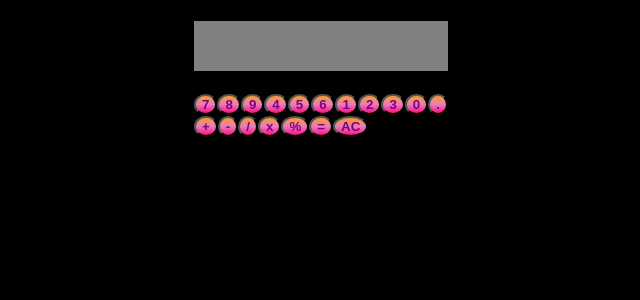
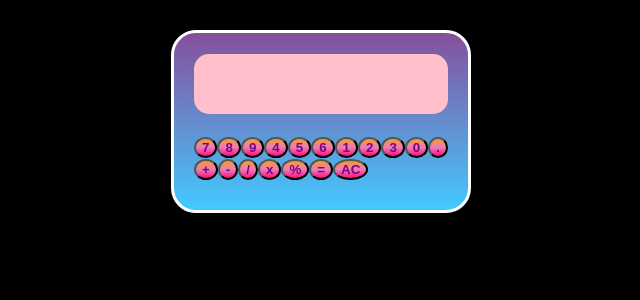
Before and after one commit to anastasia-pan/calculator, a React (Create React App) app: page / in a window 1280 px wide. Shown: the top 300 px of the page, without its empty margins (319-959 px from the left). Built offline with nearby package versions, Linux system fonts and the light colour scheme.

Commit message:
CSS added

```diff
--- a/src/index.css
+++ b/src/index.css
@@ -1,12 +1,10 @@
 body {
   margin: 0;
-  font-family: -apple-system, BlinkMacSystemFont, "Segoe UI", "Roboto", "Oxygen",
-    "Ubuntu", "Cantarell", "Fira Sans", "Droid Sans", "Helvetica Neue",
-    sans-serif;
+  font-family: "Gill Sans", "Gill Sans MT", Calibri, "Trebuchet MS", sans-serif;
   -webkit-font-smoothing: antialiased;
   -moz-osx-font-smoothing: grayscale;
   background-color: black;
-  color: grey;
+  color: green;
 }
 
 code {
@@ -15,7 +13,7 @@ code {
 }
 button {
   font-weight: bolder;
-  color: grey;
+  color: green;
   border-radius: 50%;
   background: hsla(333, 100%, 53%, 1);
 
@@ -50,12 +48,42 @@ button {
 }
 
 .calculator {
+  background: hsla(197, 100%, 63%, 1);
+
+  background: linear-gradient(
+    90deg,
+    hsla(197, 100%, 63%, 1) 0%,
+    hsla(283, 33%, 46%, 1) 100%
+  );
+
+  background: -moz-linear-gradient(
+    90deg,
+    hsla(197, 100%, 63%, 1) 0%,
+    hsla(283, 33%, 46%, 1) 100%
+  );
+
+  background: -webkit-linear-gradient(
+    90deg,
+    hsla(197, 100%, 63%, 1) 0%,
+    hsla(283, 33%, 46%, 1) 100%
+  );
+
+  filter: progid: DXImageTransform.Microsoft.gradient( startColorstr="#40C9FF", endColorstr="#874F9E", GradientType=1 );
+  border-radius: 25px;
+  margin-top: 30px;
+  border: solid;
+  border-color: white;
   display: flex;
   flex-direction: column;
   justify-self: center;
+  padding-bottom: 30px;
+  padding-left: 20px;
+  padding-right: 20px;
 }
 
 .screen {
+  border-radius: 15px;
   min-height: 50px;
-  background-color: grey;
+  background-color: pink;
+  padding: 5px;
 }
```
